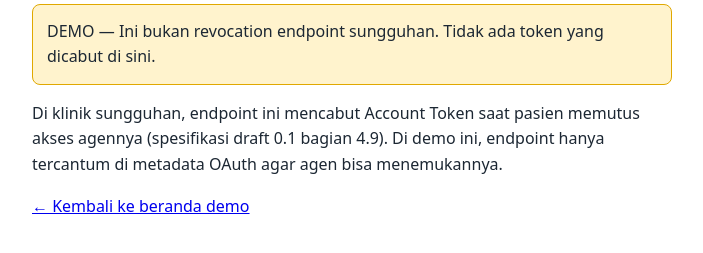
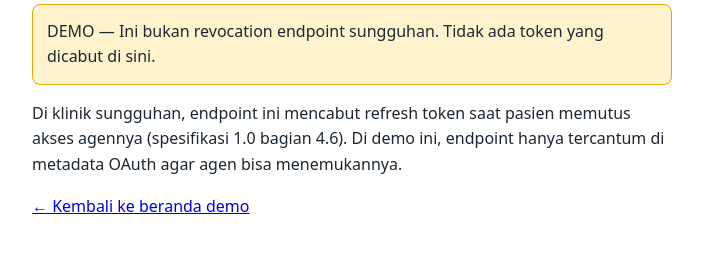
Before and after one commit to xien63/xien63.github.io, a plain HTML site: page oauth/revoke/index.html in a window 1280 px wide. Shown: the part 109-362 px from the top of the page, without its empty margins (288-991 px from the left). Drawn offline with Linux system fonts and the light colour scheme.

Commit message:
Selaraskan demo klinik ke Poppy 1.0

```diff
--- a/oauth/revoke/index.html
+++ b/oauth/revoke/index.html
@@ -9,7 +9,7 @@
 <body>
 <h1>Revoke endpoint demo</h1>
 <div class="demo">DEMO — Ini bukan revocation endpoint sungguhan. Tidak ada token yang dicabut di sini.</div>
-<p>Di klinik sungguhan, endpoint ini mencabut Account Token saat pasien memutus akses agennya (spesifikasi draft 0.1 bagian 4.9). Di demo ini, endpoint hanya tercantum di metadata OAuth agar agen bisa menemukannya.</p>
+<p>Di klinik sungguhan, endpoint ini mencabut refresh token saat pasien memutus akses agennya (spesifikasi 1.0 bagian 4.6). Di demo ini, endpoint hanya tercantum di metadata OAuth agar agen bisa menemukannya.</p>
 <p><a href="../../index.html">← Kembali ke beranda demo</a></p>
 </body>
 </html>
```
